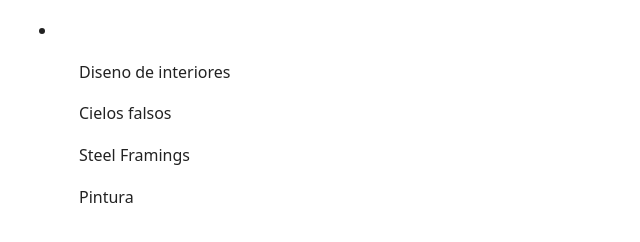
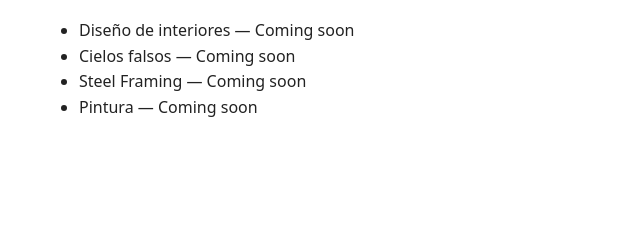
Before and after one commit to 3jM310/portfolio-site, a plain HTML site: page projects.html in a window 1280 px wide. Shown: the part 152-394 px from the top of the page, without its empty margins (251-891 px from the left). Drawn offline with Linux system fonts and the light colour scheme.

Commit message:
Render projects list dynamically from JS array

```diff
--- a/projects.html
+++ b/projects.html
@@ -12,11 +12,7 @@
             <a href="contact.html">Contact</a>
         </nav>
         <h1>Estos Son algunos de mis proyectos</h1>
-        <li>
-            <ul>Diseno de interiores</ul>
-            <ul>Cielos falsos</ul>
-            <ul>Steel Framings</ul>
-            <ul>Pintura</ul>
-        </li>
+        <ul id="projects-list"></ul>
+    <script src="script.js"></script>
     </body>
 </html>
--- a/script.js
+++ b/script.js
@@ -36,3 +36,20 @@ if (themeToggle) {
     document.body.classList.toggle('dark-mode');
   });
 }
+
+const projects = [
+  { name: "Diseño de interiores", description: "Coming soon" },
+  { name: "Cielos falsos", description: "Coming soon" },
+  { name: "Steel Framing", description: "Coming soon" },
+  { name: "Pintura", description: "Coming soon" }
+];
+
+const projectsList = document.getElementById('projects-list');
+
+if (projectsList) {
+  projects.forEach(function (project) {
+    const li = document.createElement('li');
+    li.textContent = `${project.name} — ${project.description}`;
+    projectsList.appendChild(li);
+  });
+}
```
